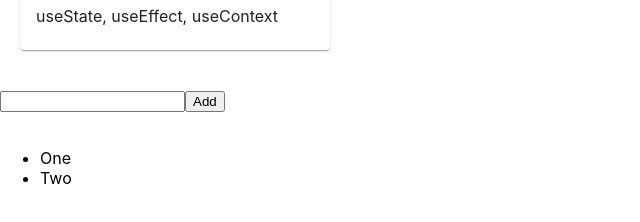
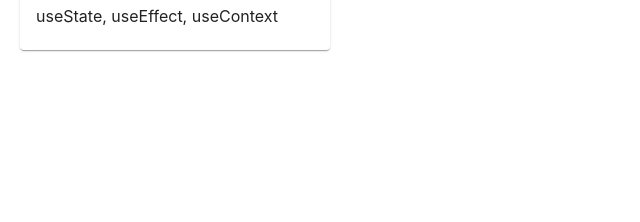
Before and after one commit to DrashtyB/hooks, a React (Create React App) app: page /useEffect in a window 1280 px wide. Shown: the part 548-770 px from the top of the page, without its empty margins (0-640 px from the left). Built offline with nearby package versions, Linux system fonts and the light colour scheme.

Commit message:
reducer removed

```diff
--- a/src/effect.js
+++ b/src/effect.js
@@ -10,7 +10,6 @@ import {
   CardActions
 } from "@material-ui/core";
 import ExpandLessIcon from "@material-ui/icons/ExpandLess";
-import TodoReducer from "./TodoReducer";
 
 const useStyles = makeStyles(theme => ({
   root: {
@@ -68,7 +67,6 @@ function Effect() {
           {display ? "useState, useEffect, useContext" : null}
         </CardContent>
       </Card>
-      <TodoReducer />
     </div>
   );
 }
```
